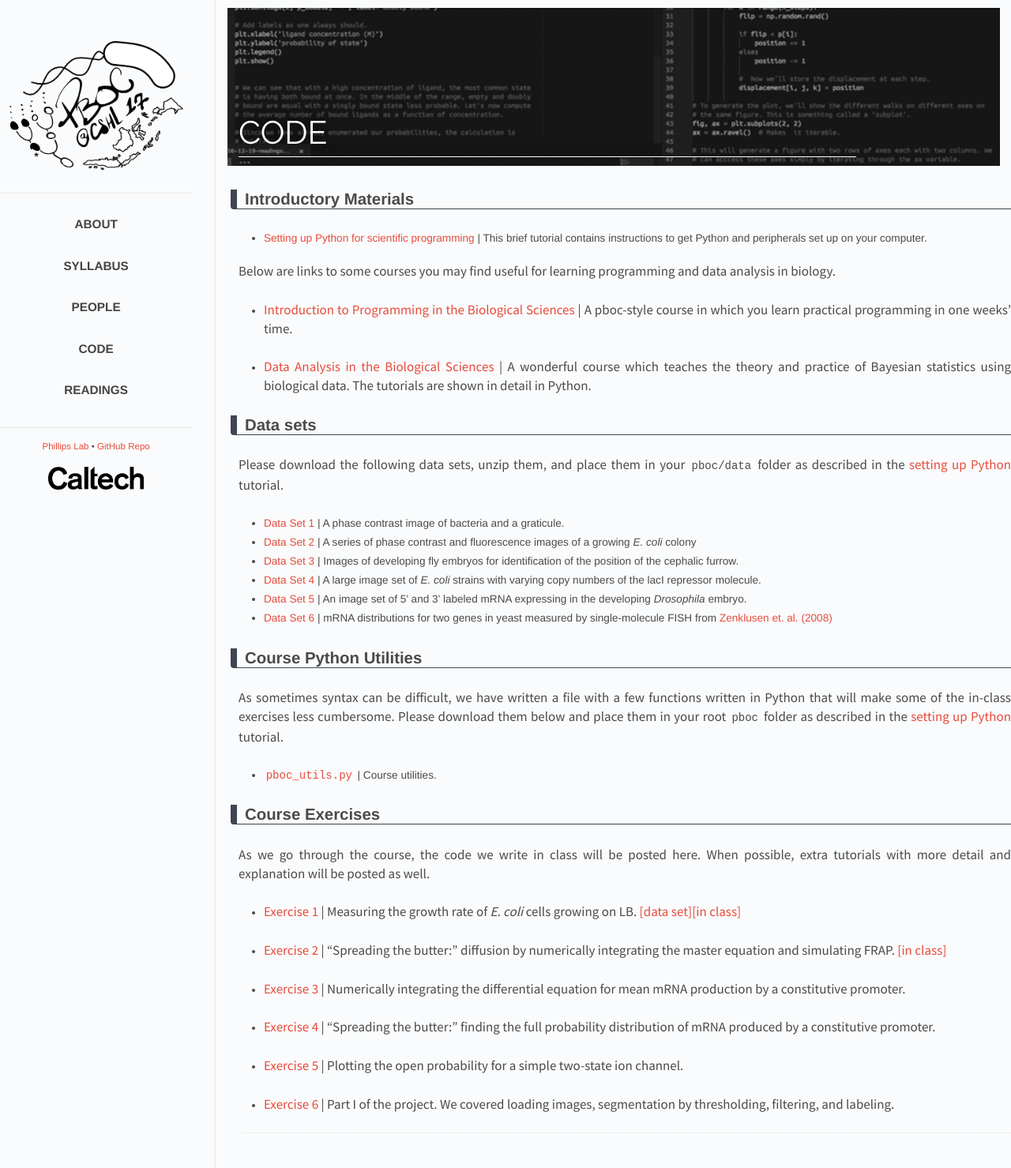
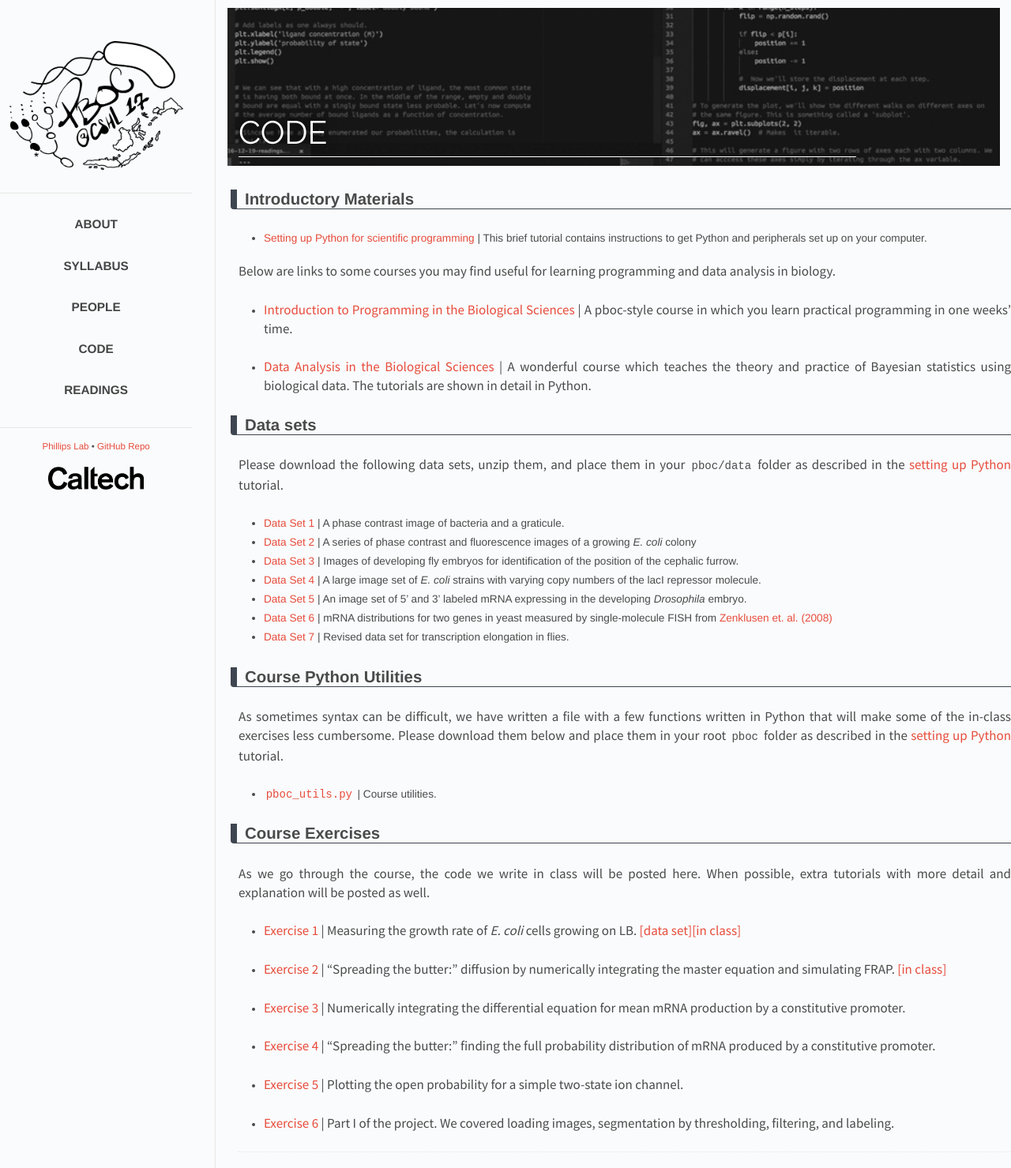
Before and after one commit to RPGroup-PBoC/cshl_pboc, a Jekyll site: the page built from _posts/2017-01-25-code.md, in a window 1280 px wide. Shown: the whole page at 79% size. Built offline with Jekyll 4.4.1, drawn with Linux system fonts in a browser that asks for light colours.

Commit message:
Fixed code page

```diff
--- a/_posts/2017-01-25-code.md
+++ b/_posts/2017-01-25-code.md
@@ -28,7 +28,7 @@ Please download the following data sets, unzip them, and place them in your `pbo
 \| An image set of 5' and 3' labeled mRNA expressing in the developing
 _Drosophila_ embryo.
 * [Data Set 6](../../../../code/data/yeast_smFISH_data.zip) \| mRNA distributions for two genes in yeast measured by single-molecule FISH from [Zenklusen et. al. (2008)](http://www.rpgroup.caltech.edu/courses/PBoC_CSHL_2017/zenklusen_etal_yeastFISH.pdf)
-
+* [Data Set 7](../../../../code/data/FliesElongation_new.zip) \| Revised data set for transcription elongation in flies.
 
 ## Course Python Utilities
 As sometimes syntax can be difficult, we have written a file with a few functions written in Python that will make some of the in-class exercises less cumbersome. Please download them below and place them in your root `pboc` folder as described in the [setting up Python](../../../../code/html/setting_up_python.html) tutorial.
```
